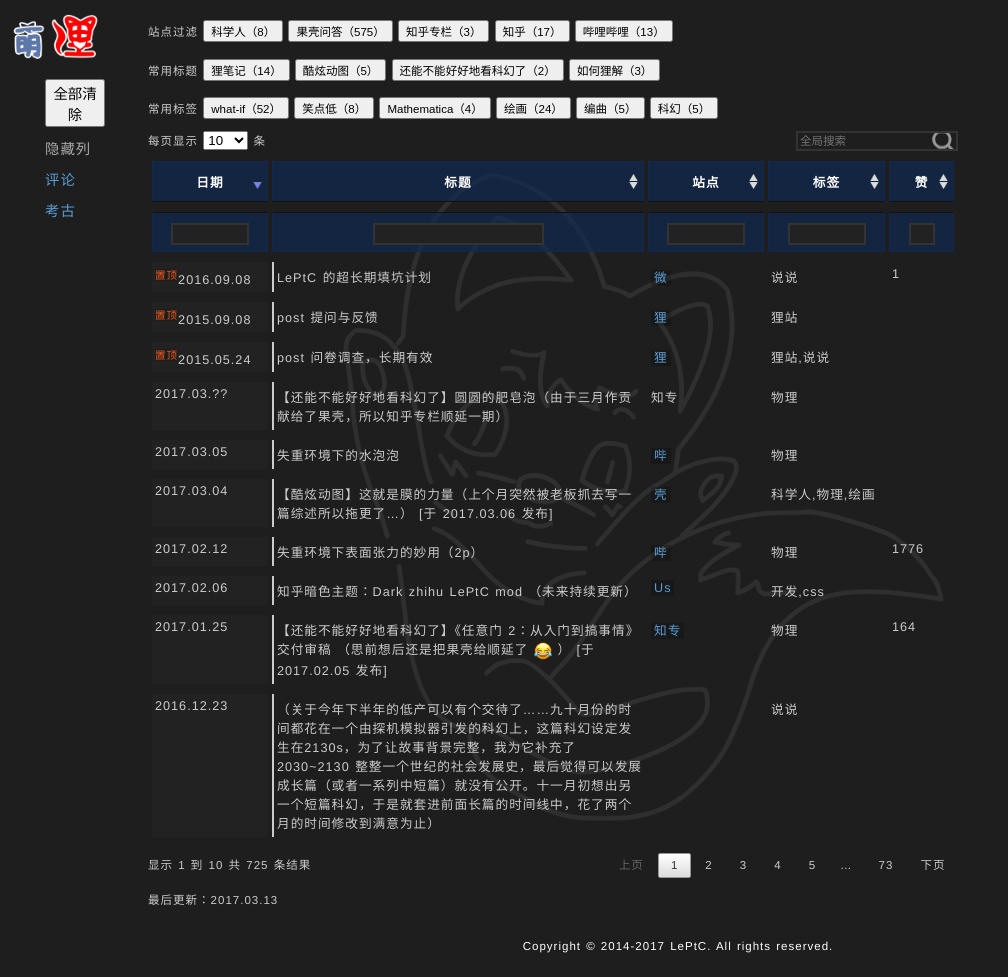
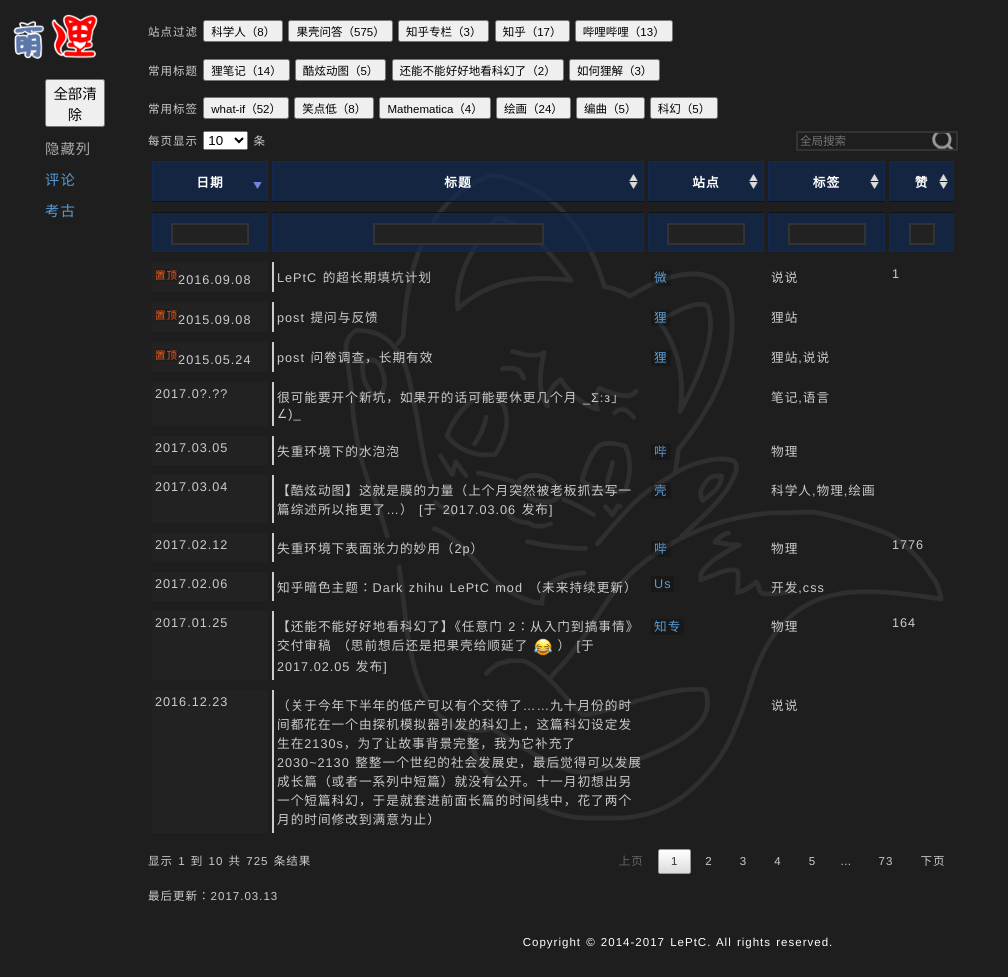
Before and after one commit to LePtC/LePtC.github.io, a Jekyll site: the page built from index.html, in a window 1280 px wide and 977 px high. Shown: the whole window, without its empty margins (0-1008 px from the left). Built offline with Jekyll 4.4.1, drawn with Linux system fonts in a browser that asks for light colours; Markdown is read by kramdown in place of the engine named in the settings; comment, search, counter and statistics services are not loaded.

Commit message:
update index

```diff
--- a/index.html
+++ b/index.html
@@ -200,10 +200,15 @@
 
 <tbody style="color:#CCC">
 
-<tr><td>2017.03.??</td>
+<!-- <tr><td>2017.0?.??</td>
   <td>【还能不能好好地看科幻了】圆圆的肥皂泡（由于三月作贡献给了果壳，所以知乎专栏顺延一期）</td>
 <td>知专</td>
-<td>物理</td><td></td></tr>
+<td>物理</td><td></td></tr> -->
+
+<tr><td>2017.0?.??</td>
+  <td>很可能要开个新坑，如果开的话可能要休更几个月 _Σ:з」∠)_</td>
+<td></td>
+<td>笔记,语言</td><td></td></tr>
 
 <tr><td>2017.03.05</td>
   <td>失重环境下的水泡泡</td>
```
